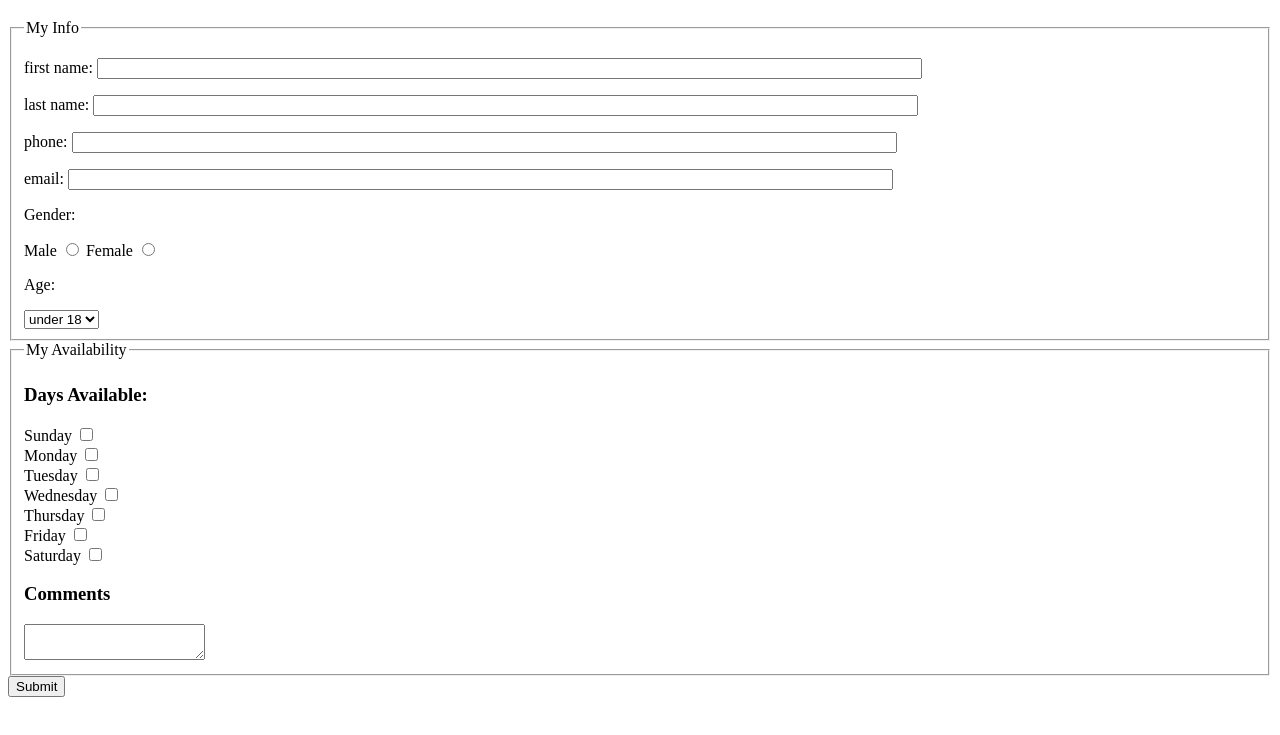
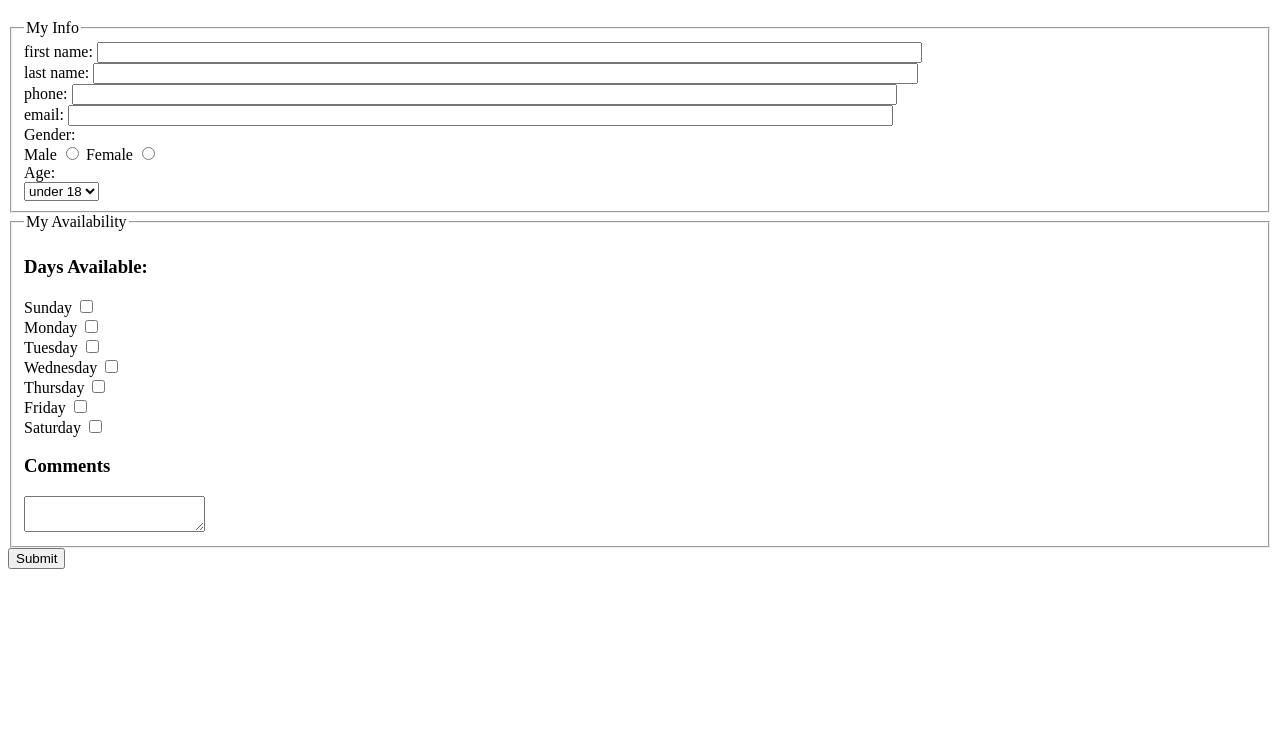
Before and after one commit to sahmed59/itmd-361-lab4, a plain HTML site: page index.html in a window 1280 px wide. Shown: the part 61-796 px from the top of the page. Drawn offline with Linux system fonts and the light colour scheme.

Commit message:
<div> tags fixed and <p> tag deleted

```diff
--- a/index.html
+++ b/index.html
@@ -1,5 +1,5 @@
-<!DOCTYPE html>
-<html lang = "en">
+<!doctype html>
+<html lang="en">
 <head>
   <meta charset="UTF-8">
   <title>Document</title>
@@ -9,16 +9,16 @@
   <form action="http://bloomingdale.sat.iit.edu/kriedan/lab3formscript.php" method="post">
     <fieldset>
       <legend>My Info</legend>
-	  <p><label>first name: <input size="100" type="text" name="first_name_field"></label></p>
-	  <p><label>last name: <input size="100" type="text" name="last_name_field"></label></p>
-	  <p><label>phone: <input size="100" type="text" name="phone_field"></label></p>
-	  <p><label>email: <input size="100" type="text" name="email_field"></label></p>
-	  <p>Gender: </p>
-	  <p>
+      <div><label>first name: <input size="100" type="text" name="first_name_field"></label></div>
+      <div><label>last name: <input size="100" type="text" name="last_name_field"></label></div>
+      <div><label>phone: <input size="100" type="text" name="phone_field"></label></div>
+      <div><label>email: <input size="100" type="text" name="email_field"></label></div>
+      <div>Gender: </div>
+      <div>
         <label>Male <input type="radio" name="gender_field" value="male"></label>
         <label>Female <input type="radio" name="gender_field" value="female"></label>
-	  </p>
-	  <p>Age: </p>
+      </div>
+      <div>Age: </div>
       <select name="age_field">
         <option>under 18</option>
         <option>over 18</option>
@@ -28,7 +28,7 @@
     <fieldset>
       <legend>My Availability</legend>
       <h3>Days Available:</h3>
-	  <!-- Add <p> tag or no <p> tag?? -->
+      <div>
         <div><label>Sunday <input type="checkbox" name="available_field[]" value="sunday"></label></div>
         <div><label>Monday <input type="checkbox" name="available_field[]" value="monday"></label></div>
         <div><label>Tuesday <input type="checkbox" name="available_field[]" value="tuesday"></label></div>
@@ -38,10 +38,10 @@
         <div><label>Saturday <input type="checkbox" name="available_field[]" value="saturday"></label></div>
         <h3>Comments</h3>
         <textarea name="comments_field"></textarea>
+      </div>
     </fieldset>
     <input type="hidden" name="hidden_field" value="sahmed59">
     <input type="submit">
     </form>
-
   </body>
   </html>
```
Lines whose indentation alone changed are shown as unchanged.
